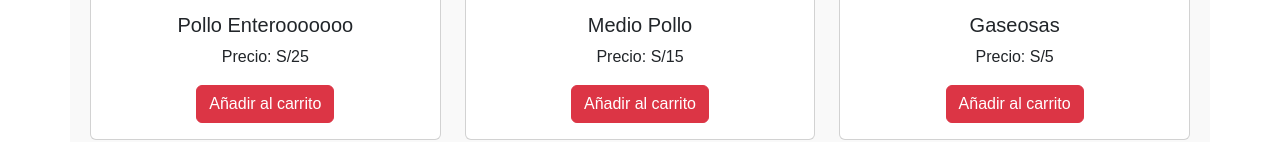
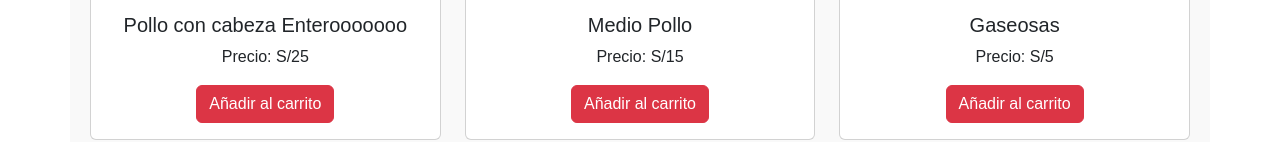
Before and after one commit to hermansaucedo14-bit/PollosCampeones2, a plain HTML site: page index.html in a window 1280 px wide. Shown: the part 786-928 px from the top of the page. Drawn offline with nearby package versions, Linux system fonts and the light colour scheme.

Commit message:
Update index.html

```diff
--- a/index.html
+++ b/index.html
@@ -40,7 +40,7 @@
                 <div class="card">
                     <img src="https://cdn.cuponidad.pe/images/Deals/polloalalenalinceofertas.jpg" class="card-img-top" alt="Pollo Entero">
                     <div class="card-body">
-                        <h5 class="card-title">Pollo Enterooooooo</h5>
+                        <h5 class="card-title">Pollo con cabeza Enterooooooo</h5>
                         <p class="card-text">Precio: S/25</p>
                         <button class="btn btn-danger">Añadir al carrito</button>
                     </div>
```
